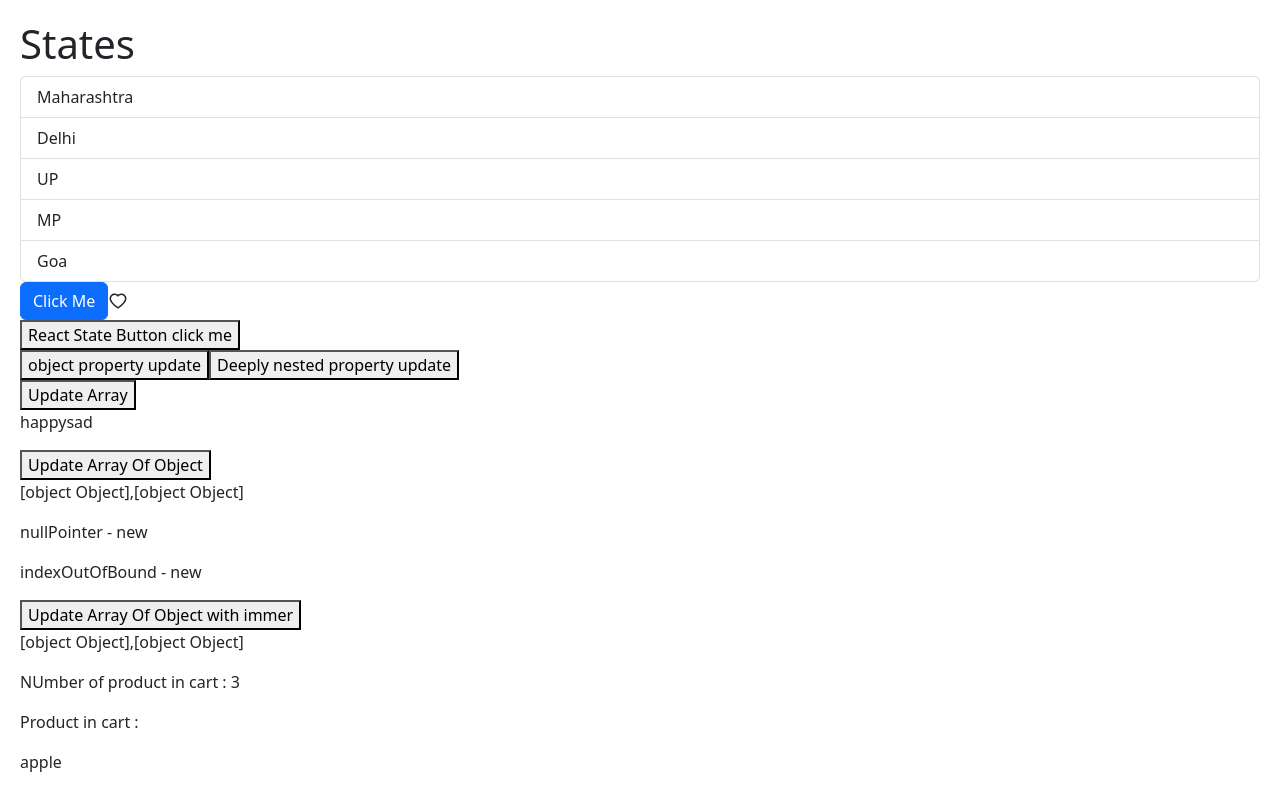
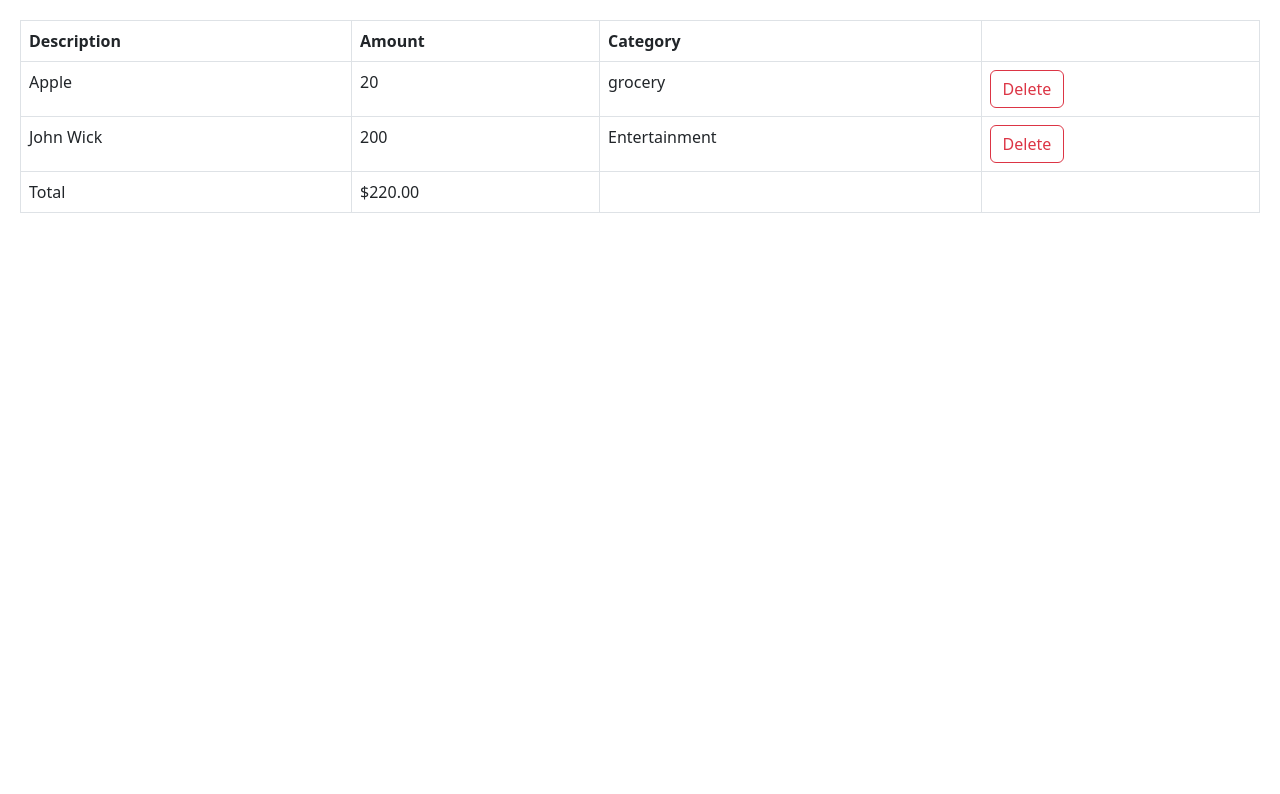
Before and after one commit to jaymanale/Game-Db-App, a React (Vite) app: page / in a window 1280 px wide. Shown: the top 794 px of the page. Built offline with nearby package versions, Linux system fonts and the light colour scheme.

Commit message:
Expemse tracker application List COmponent add

```diff
--- a/src/App.tsx
+++ b/src/App.tsx
@@ -1,68 +1,30 @@
+import ExpenseTrackerForm from "./components/expenseTracker/components/ExpenseTrackerForm";
+import ExpenseList from "./components/expenseTracker/components/ExpenseList";
 import { useState } from "react";
-import Alert from "./components/Alert";
-import Button from "./components/Button";
-import ListGroup from "./components/ListGroup";
-import Like from "./components/Like";
-import ReactState from "./components/ReactState";
-import UpdateState from "./components/UpdateStates";
-import UpdateArray from "./components/UpdateArray";
-import UpdateArrayOfObject from "./components/UpdateArrayOfObjects";
-import UpdateArrayOfObjectWithImmer from "./components/UpdateArrayOfObjectWithImmer";
-import NavBar from "./components/NavBar";
-import Cart from "./components/Cart";
-import ExpandableText from "./components/ExpandableText";
-import FormWithUseRef from "./components/FormWithUseRef";
-import FormWithOnChangeEvent from "./components/FormWithOnChangeEvent";
-import FormWithReactHookForm from "./components/FormWithReactHookForm";
 
 function App() {
-  let states = ["Maharashtra", "Delhi", "UP", "MP", "Goa"];
-  let [products, setProducts] = useState(["apple", "banana", "pineapple"]);
+  const [expenses, setExpenses] = useState([
+    {
+      id: 1,
+      description: "Apple",
+      amount: 20,
+      category: "grocery",
+    },
+    {
+      id: 2,
+      description: "John Wick",
+      amount: 200,
+      category: "Entertainment",
+    },
+  ]);
 
-  const [alertVisible, setAlertVisible] = useState(false);
-
-  const handleSelectedItem = (item: string) => {
-    console.log(item);
-  };
-
-  const handleHideAlert = () => {
-    setAlertVisible(!alertVisible);
+  const handleDelete = (id: number) => {
+    setExpenses(expenses.filter((expense) => expense.id != id));
   };
 
   return (
     <>
-      <div>
-        <ListGroup
-          items={states}
-          heading="States"
-          onSelectItem={handleSelectedItem}
-        />
-      </div>
-      {alertVisible && (
-        <Alert onClose={handleHideAlert}>
-          <strong>Holy guacamole!</strong> You should check in on some of those
-          fields below.
-        </Alert>
-      )}
-
-      <Button onButtonClick={handleHideAlert} heading="Click Me" />
-      <Like initialState={false} onLikeClick={() => console.log("Clicked")} />
-      <ReactState />
-      <UpdateState />
-      <UpdateArray />
-      <UpdateArrayOfObject />
-      <UpdateArrayOfObjectWithImmer />
-      <NavBar cartItemCount={products.length} />
-      <Cart onClear={() => setProducts([])} items={products} />
-      <ExpandableText maxChar={10}>
-        Lorem ipsum dolor sit amet consectetur adipisicing elit. Perspiciatis
-        quam non ea minima cupiditate odio rerum ipsam mollitia molestiae.
-        Recusandae eius nam, aut consequatur tempore provident reiciendis unde
-        consectetur. Quod.
-      </ExpandableText>
-      <FormWithUseRef />
-      <FormWithOnChangeEvent />
-      <FormWithReactHookForm />
+      <ExpenseList expenses={expenses} onDelete={handleDelete} />
     </>
   );
 }
--- /dev/null
+++ b/src/components/expenseTracker/components/ExpenseList.tsx
@@ -0,0 +1,61 @@
+import React from "react";
+
+interface Expense {
+  id: number;
+  description: string;
+  amount: number;
+  category: string;
+}
+
+interface Props {
+  expenses: Expense[];
+  onDelete: (id: number) => void;
+}
+
+const ExpenseList = ({ expenses, onDelete }: Props) => {
+  if (expenses.length === 0) return <p>No Item Available in expenses</p>;
+  return (
+    <table className="table table-bordered">
+      <thead>
+        <tr>
+          <th>Description</th>
+          <th>Amount</th>
+          <th>Category</th>
+          <th></th>
+        </tr>
+      </thead>
+      <tbody>
+        {expenses.map((expense) => (
+          <tr key={expense.id}>
+            <td>{expense.description}</td>
+            <td>{expense.amount}</td>
+            <td>{expense.category}</td>
+            <td>
+              <button
+                onClick={() => onDelete(expense.id)}
+                className="btn btn-outline-danger"
+              >
+                Delete
+              </button>
+            </td>
+          </tr>
+        ))}
+      </tbody>
+      <tfoot>
+        <tr>
+          <td>Total</td>
+          <td>
+            $
+            {expenses
+              .reduce((acc, expenses) => expenses.amount + acc, 0)
+              .toFixed(2)}
+          </td>
+          <td></td>
+          <td></td>
+        </tr>
+      </tfoot>
+    </table>
+  );
+};
+
+export default ExpenseList;
--- /dev/null
+++ b/src/components/expenseTracker/components/ExpenseTrackerForm.tsx
@@ -0,0 +1,86 @@
+import React from "react";
+import { FieldValues, useForm } from "react-hook-form";
+
+interface FormData {
+  description: string;
+  amount: number;
+}
+
+const ExpenseTrackerForm = () => {
+  const {
+    register,
+    handleSubmit,
+    formState: { errors },
+  } = useForm<FormData>();
+
+  const handleOnFormSubmit = (data: FieldValues) => {
+    console.log(data);
+  };
+  return (
+    <form onSubmit={handleSubmit(handleOnFormSubmit)}>
+      <div className="mb-3">
+        <label htmlFor="description" className="form-label">
+          Description
+        </label>
+        <input
+          {...register("description", { required: true, minLength: 3 })}
+          id="description"
+          type="text"
+          className="form-control"
+        />
+        {errors.description?.type === "required" && (
+          <p className="text-danger">The name field is required.</p>
+        )}
+        {errors.description?.type === "minLength" && (
+          <p className="text-danger">The name must be at least 3 characters.</p>
+        )}
+      </div>
+      <div className="mb-3">
+        <label htmlFor="amount" className="form-label">
+          Amount
+        </label>
+        <input
+          {...register("amount", { required: true })}
+          id="amount"
+          type="number"
+          className="form-control"
+        />
+        {errors.amount?.type === "required" && (
+          <p className="text-danger">The amount field is required.</p>
+        )}
+      </div>
+      <div className="dropdown">
+        <button
+          className="btn btn-secondary dropdown-toggle"
+          type="button"
+          data-bs-toggle="dropdown"
+          aria-expanded="false"
+        >
+          Dropdown button
+        </button>
+        <ul className="dropdown-menu">
+          <li>
+            <a className="dropdown-item" href="#">
+              Action
+            </a>
+          </li>
+          <li>
+            <a className="dropdown-item" href="#">
+              Another action
+            </a>
+          </li>
+          <li>
+            <a className="dropdown-item" href="#">
+              Something else here
+            </a>
+          </li>
+        </ul>
+      </div>
+      <button className="btn btn-primary" type="submit">
+        submit
+      </button>
+    </form>
+  );
+};
+
+export default ExpenseTrackerForm;
```
